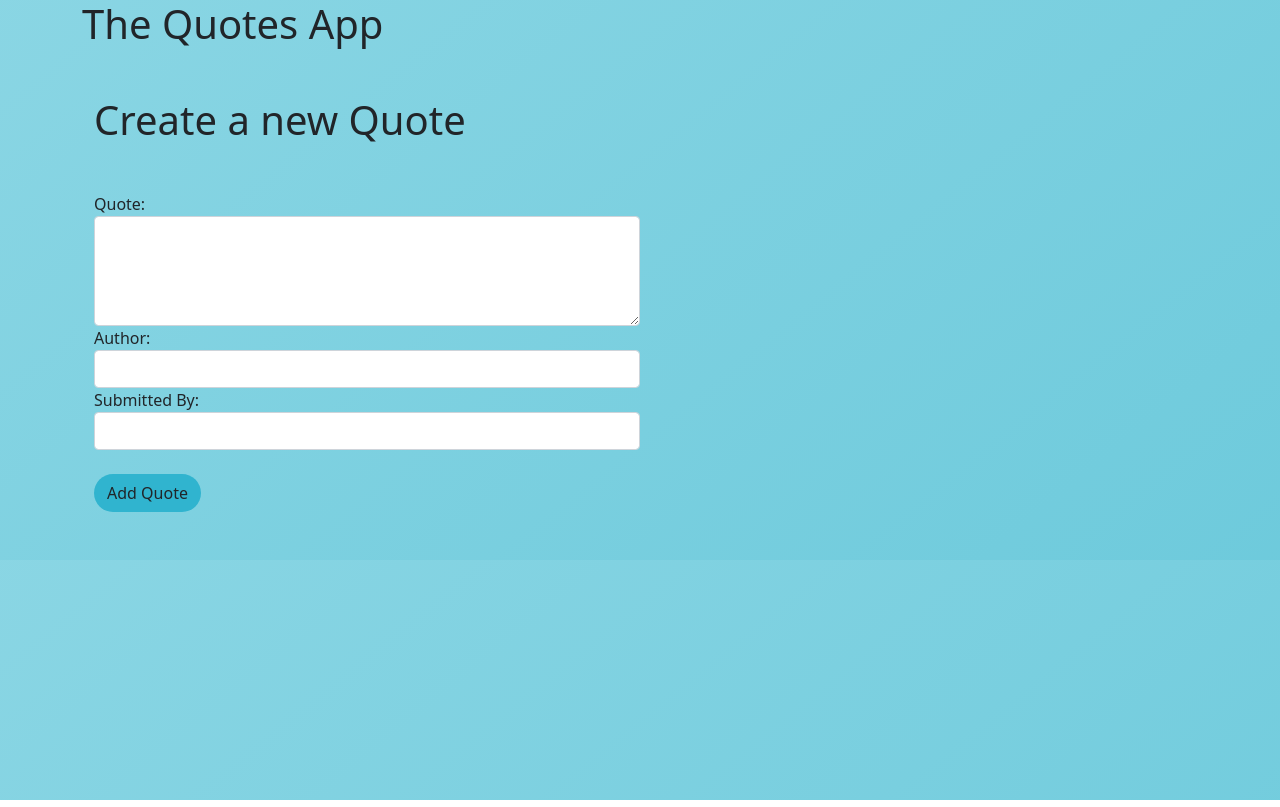
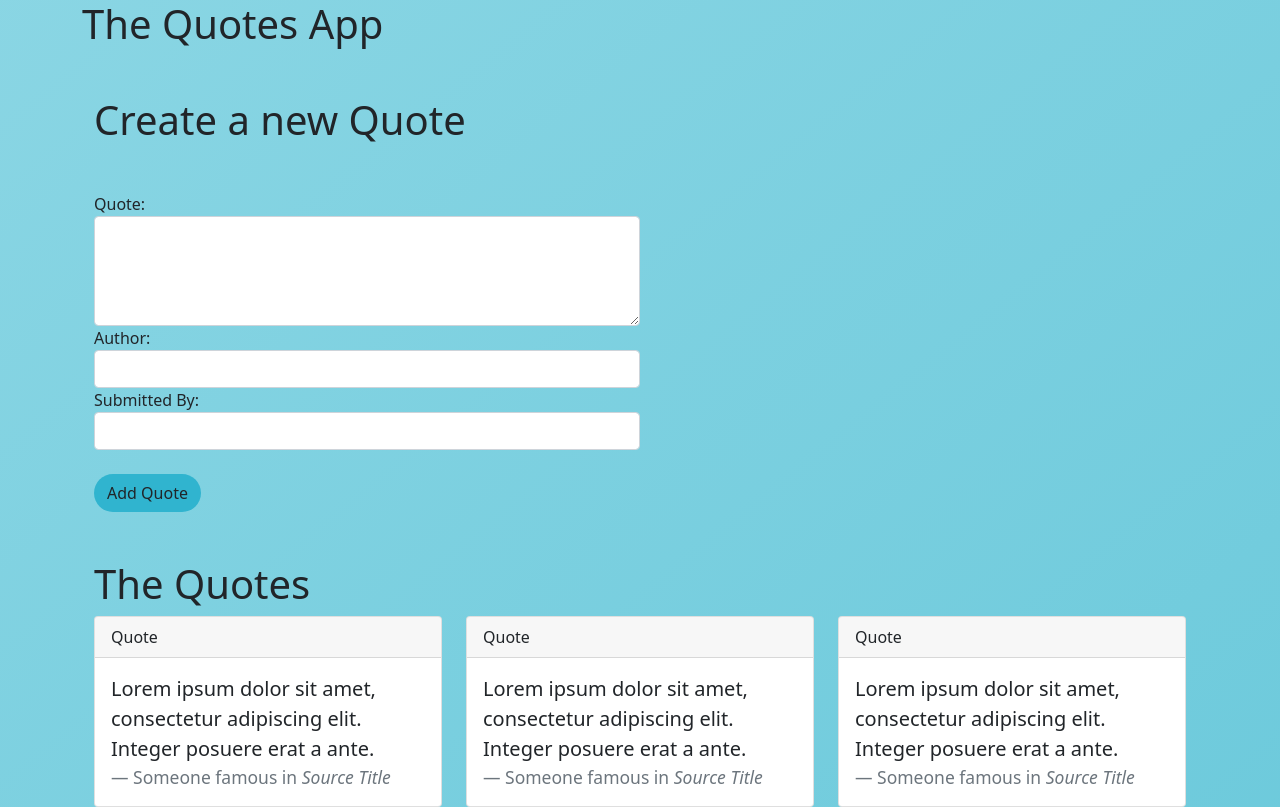
Before and after one commit to clarelimo/Quotes-App, an Angular app: page / in a window 1280 px wide. Built offline with nearby package versions, Linux system fonts and the light colour scheme.

Commit message:
quote details added

```diff
--- a/src/app/app.module.ts
+++ b/src/app/app.module.ts
@@ -6,12 +6,14 @@ import { AppRoutingModule } from './app-routing.module';
 import { AppComponent } from './app.component';
 import { QuoteComponent } from './quote/quote.component';
 import { QuoteFormComponent } from './quote-form/quote-form.component';
+import { QuoteDetailComponent } from './quote-detail/quote-detail.component';
 
 @NgModule({
   declarations: [
     AppComponent,
     QuoteComponent,
-    QuoteFormComponent
+    QuoteFormComponent,
+    QuoteDetailComponent
   ],
   imports: [
     BrowserModule,
--- /dev/null
+++ b/src/app/quote-detail/quote-detail.component.html
@@ -0,0 +1,45 @@
+<div class="container-fluid">
+    <h1>The Quotes</h1>
+    <div class="row">
+        <div class="col-md-4">
+            <div class="card">
+                <div class="card-header">
+                  Quote
+                </div>
+                <div class="card-body">
+                  <blockquote class="blockquote mb-0">
+                    <p>Lorem ipsum dolor sit amet, consectetur adipiscing elit. Integer posuere erat a ante.</p>
+                    <footer class="blockquote-footer">Someone famous in <cite title="Source Title">Source Title</cite></footer>
+                  </blockquote>
+                </div>
+              </div>
+        </div>
+        <div class="col-md-4">
+            <div class="card">
+                <div class="card-header">
+                  Quote
+                </div>
+                <div class="card-body">
+                  <blockquote class="blockquote mb-0">
+                    <p>Lorem ipsum dolor sit amet, consectetur adipiscing elit. Integer posuere erat a ante.</p>
+                    <footer class="blockquote-footer">Someone famous in <cite title="Source Title">Source Title</cite></footer>
+                  </blockquote>
+                </div>
+              </div>
+        </div>
+        <div class="col-md-4">
+            <div class="card">
+                <div class="card-header">
+                  Quote
+                </div>
+                <div class="card-body">
+                  <blockquote class="blockquote mb-0">
+                    <p>Lorem ipsum dolor sit amet, consectetur adipiscing elit. Integer posuere erat a ante.</p>
+                    <footer class="blockquote-footer">Someone famous in <cite title="Source Title">Source Title</cite></footer>
+                  </blockquote>
+                </div>
+              </div>
+        </div>
+    </div>
+
+</div>
--- /dev/null
+++ b/src/app/quote-detail/quote-detail.component.ts
@@ -0,0 +1,17 @@
+import { Component, Input, OnInit } from '@angular/core';
+import { Quote } from '../quote';
+
+@Component({
+  selector: 'app-quote-detail',
+  templateUrl: './quote-detail.component.html',
+  styleUrls: ['./quote-detail.component.css']
+})
+export class QuoteDetailComponent implements OnInit {
+
+  @Input() quote?:Quote;
+  constructor() { }
+
+  ngOnInit(): void {
+  }
+
+}
--- a/src/app/quote/quote.component.html
+++ b/src/app/quote/quote.component.html
@@ -2,4 +2,5 @@
     <h1>The Quotes App</h1>
 
     <app-quote-form (addQuote) = "addNewQuote($event)"></app-quote-form>
+    <app-quote-detail></app-quote-detail>
 </div>
```
Also changed, not shown: src/app/quote-detail/quote-detail.component.css (added), 1 other file (tests, documents, lock files or other folders).
